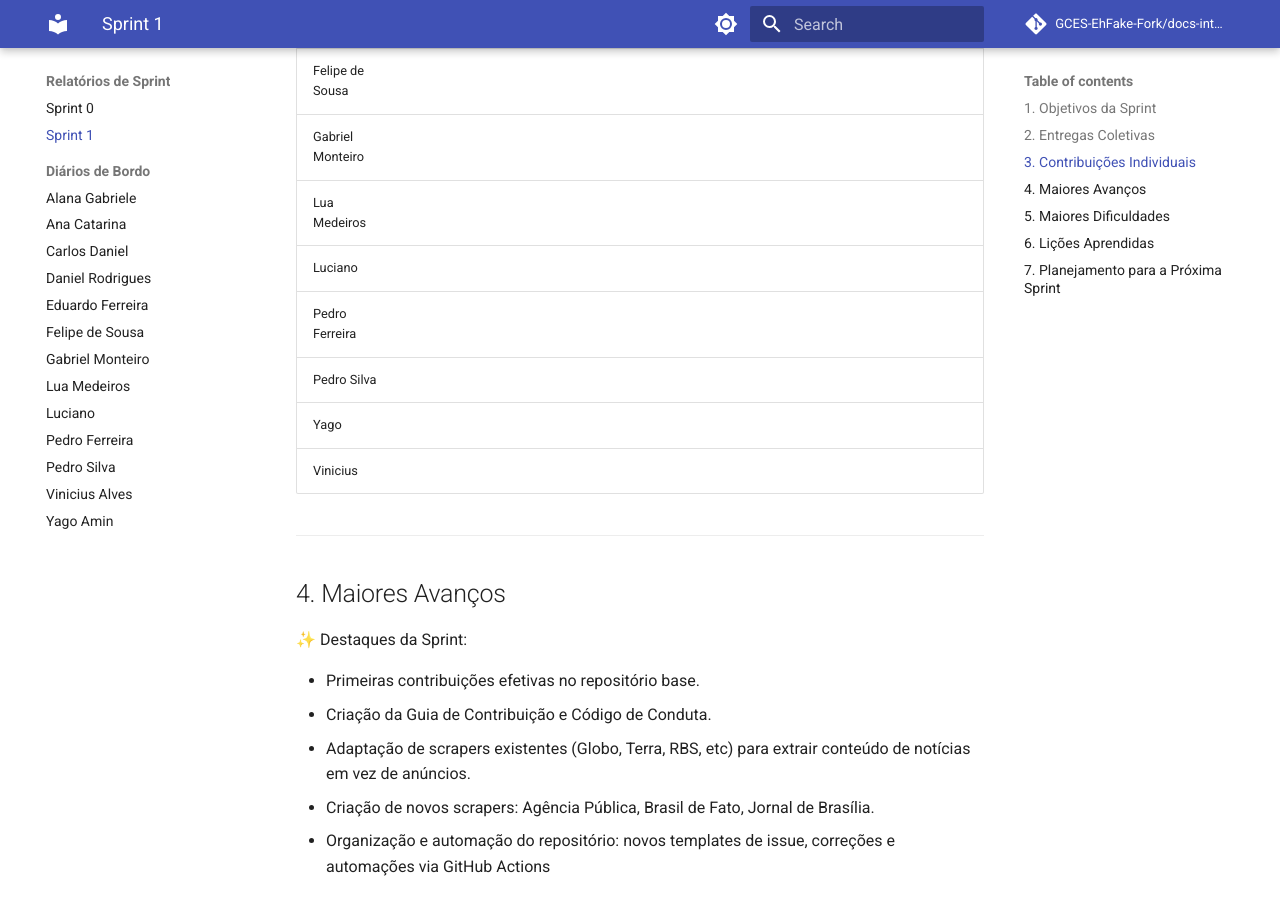
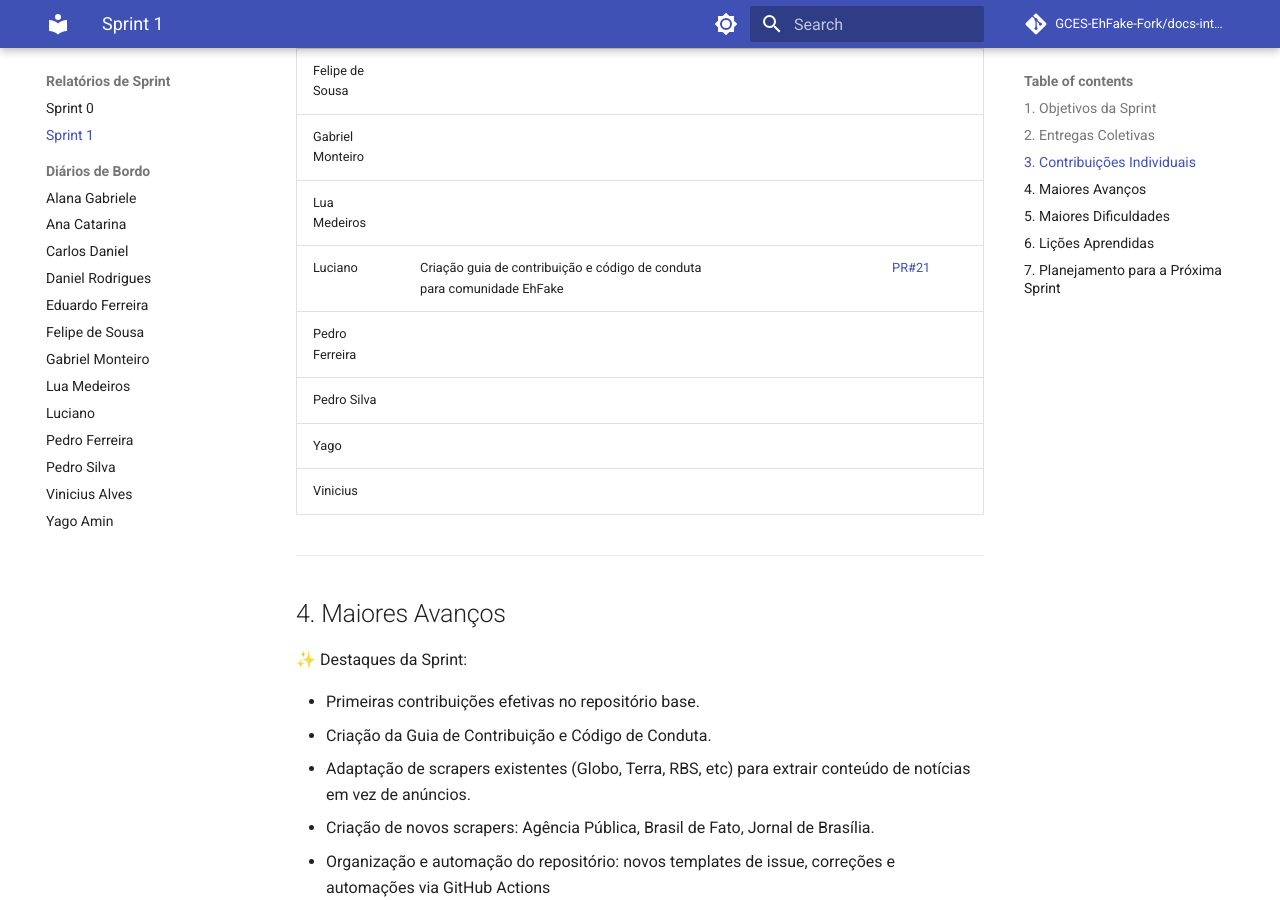
Before and after one commit to GCES-EhFake-Fork/docs-interno, an MkDocs documentation site: the page built from docs/sprints/sprint1.md, in a window 1280 px wide and 900 px high, scrolled down 1509 px. Built offline with MkDocs 1.6.1 and Material for MkDocs 9.7.7, drawn with Linux system fonts in a browser that asks for light colours; comment, search, counter and statistics services are not loaded.

Commit message:
docs(sprint1): adiciona contribuicao luciano

```diff
--- a/docs/sprints/sprint1.md
+++ b/docs/sprints/sprint1.md
@@ -41,7 +41,7 @@
 | Felipe de Sousa  |                                                                                                                                                            |                                                                                                                                                                                                                                                                                                    |             |
 | Gabriel Monteiro |                                                                                                                                                            |                                                                                                                                                                                                                                                                                                    |             |
 | Lua Medeiros     |                                                                                                                                                            |                                                                                                                                                                                                                                                                                                    |             |
-| Luciano          |                                                                                                                                                            |                                                                                                                                                                                                                                                                                                    |             |
+| Luciano          |    Criação guia de contribuição e código de conduta para comunidade EhFake                                                                                                                                                        |                                                                                                                                                                                                                                                                                                    |        [PR#21](https://github.com/EH-FAKE/check-up/pull/21)     |
 | Pedro Ferreira   |                                                                                                                                                            |                                                                                                                                                                                                                                                                                                    |             |
 | Pedro Silva      |                                                                                                                                                            |                                                                                                                                                                                                                                                                                                    |             |
 | Yago             |                                                                                                                                                            |                                                                                                                                                                                                                                                                                                    |             |
```
